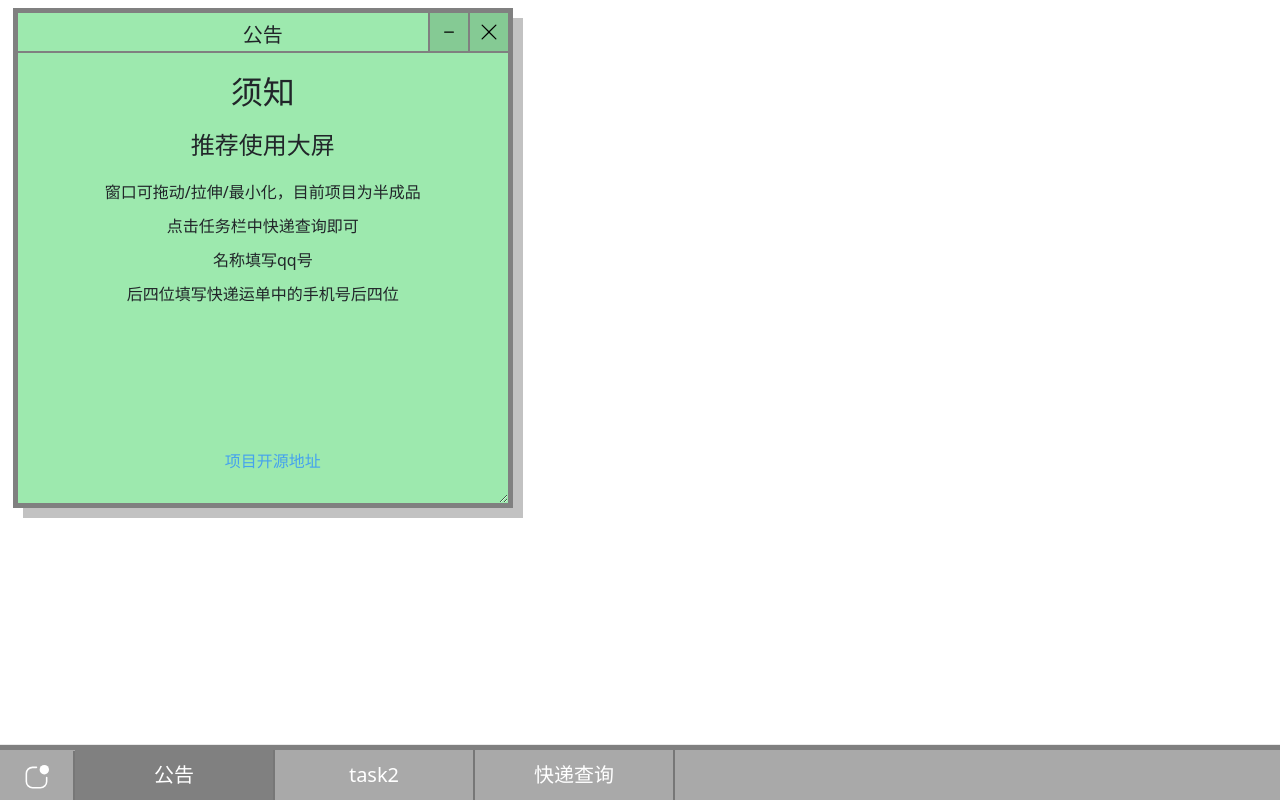
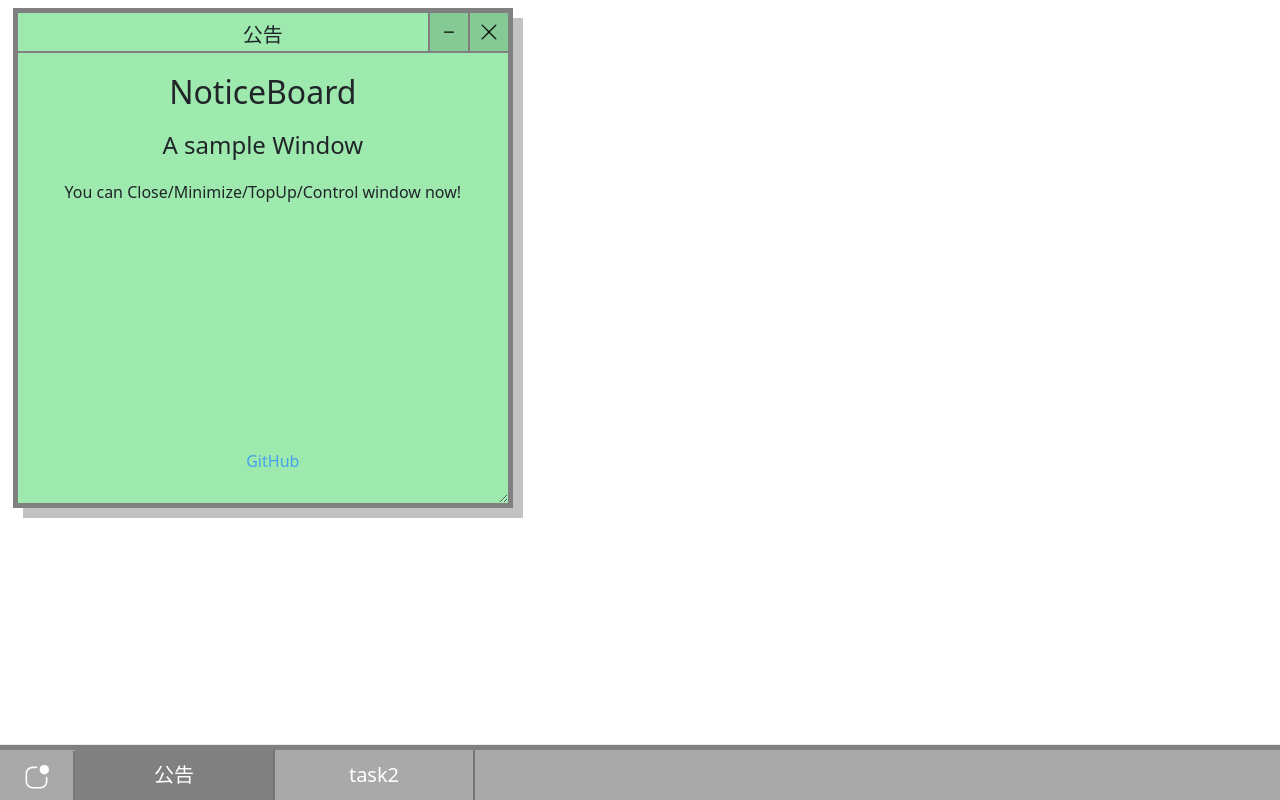
Before and after one commit to loading-blip/LiteWebWindow, a Vue app: page / in a window 1280 px wide. Built offline with nearby package versions, Linux system fonts and the light colour scheme.

Commit message:
Added dropdown menu for easy window generation.

```diff
--- a/src/components/windowDomain/GenMenu.vue
+++ b/src/components/windowDomain/GenMenu.vue
@@ -1,7 +1,6 @@
 <script setup>
     import { GenerateWindow,addToTaskBar} from '../../assets/js/EventRegistrationTool/window.js'
     import inputFilter from '../function/selectFilter.vue'
-    import {getCurrentInstance, onMounted} from 'vue'
 
     const props = defineProps({
         data: {
--- a/src/components/windowDomain/expressQuery.vue
+++ /dev/null
@@ -1,83 +0,0 @@
-<script setup>
-import { onMounted } from 'vue';
-import { GenerateWindow,addToTaskBar } from '../../assets/js/EventRegistrationTool/window.js';
-import $ from 'jquery'
-const props = defineProps({
-    data: {
-        type: null,
-        required: true,
-    }
-})
-onMounted(()=>{$('#quertStatus').hide();})
-</script>
-
-<script>
-
-function createExpressWindow(data){
-    const windowAttr = {
-    "WindowName":'查询结果',
-    "TemplateName":'windowTemplate',
-    "DomainName":'queryDomain',
-    "WindowWidth":'400px',
-    "WindowHeight":'200px',
-    "allowDrag":true,
-    "allowMinimize":true,
-    "allowStretch":true,
-    "allowClose":true,
-    "minimized":false,
-    "data":data
-    };
-    GenerateWindow(windowAttr);
-    addToTaskBar(windowAttr['WindowName'],(!windowAttr["minimized"]));
-}
-
-export default {
-    methods: {
-        showExpressNumber(){
-            //查询是否正确
-            //正确返回json单号{'validate':true,expressNum:["xxxxx","xxxx"]}
-            //错误返回json{'validate':false,expressNum:[]}
-            let postJSON = JSON.stringify({
-                "UserName":$('#UserName').val(),
-                "LastPhoneNum":$('#LastPhoneNum').val()
-            });
-            $('#quertStatus').text('查询中...');
-            $.ajax({
-                url: '/express/query',
-                type: 'POST',
-                contentType: 'application/json',
-                data: postJSON,
-                dataType: 'json',
-                success: function(response) {
-                    console.log('Response received:', response);
-                    var responseData = response;
-                    createExpressWindow(responseData)
-                    $('#quertStatus').text('');
-                    $('#quertStatus').hide();
-                },
-                error: function(xhr, status, error) {
-                    console.error('Error:', error);
-                    $('#quertStatus').text('网络错误');
-                    $('#quertStatus').show();
-                }
-            });
-        }
-    }
-}
-</script>
-
-<template>
-    <!-- 输入账号与手机号后四位查询单号 -->
-    <div class="input-group">
-        <span class="input-group-text">名称</span>
-        <input type="text" aria-label="First name" class="form-control" id="UserName">
-        <span class="input-group-text">手机号后四位</span>
-        <input type="text" aria-label="Last name" class="form-control" id="LastPhoneNum">
-    </div>
-    <button type="button" class="btn btn-primary" @click="showExpressNumber()">查询</button>
-    <p id="quertStatus"></p>
-</template>
-
-<style lang="scss">
-
-</style>
--- a/src/components/windowDomain/noticeBoard.vue
+++ b/src/components/windowDomain/noticeBoard.vue
@@ -7,14 +7,11 @@ const props = defineProps({
 });
 </script>
 <template>
-    <h2>须知</h2>
-    <h3>推荐使用大屏</h3>
-    <p>窗口可拖动/拉伸/最小化，目前项目为半成品</p>
-    <p>点击任务栏中快递查询即可</p>
-    <p>名称填写qq号</p>
-    <p>后四位填写快递运单中的手机号后四位</p>
+    <h2>NoticeBoard</h2>
+    <h3>A sample Window</h3>
+    <p>You can Close/Minimize/TopUp/Control window now!</p>
 
-    <p id ="myLink" ><a href="https://github.com/loading-blip/LiteWebWindow" target="_blank">项目开源地址</a></p>
+    <p id ="myLink" ><a href="https://github.com/loading-blip/LiteWebWindow" target="_blank">GitHub</a></p>
 </template>
 
 <style scoped lang="scss">
--- a/src/components/windowDomain/queryDomain.vue
+++ /dev/null
@@ -1,25 +0,0 @@
-<script setup>
-
-const props = defineProps({
-    data: {
-        type: String,
-        required: true,
-    }
-})
-</script>
-
-<template>
-    <h2>查询结果</h2>
-    <table id="result" >
-        <tr v-for="item in data">
-            <td v-for="col in item" >{{ col }}</td>
-        </tr>
-    </table>
-</template>
-
-<style scoped lang="scss">
-h2{
-    margin: 0 auto;
-    text-align: center;
-}
-</style>
--- a/src/main.js
+++ b/src/main.js
@@ -29,18 +29,7 @@ var taskList = {
                 "allowStretch": true,
                 "allowClose": true,
                 "allowDrag": true,
-                "data":''},
-
-    "快递查询": {"window":"windowTemplate",
-                "windowDomain": "expressQuery",
-                "sizeW": "500px",
-                "sizeH": "200px",
-                "minimized": true,
-                "allowMinimized": true,
-                "allowStretch": true,
-                "allowClose": true,
-                "allowDrag": true,
-                "data":''},
+                "data":''}
 };
 
 
```
Also changed, not shown: img/Action-v0.2.3.gif (added), 1 other file (tests, documents, lock files or other folders).
